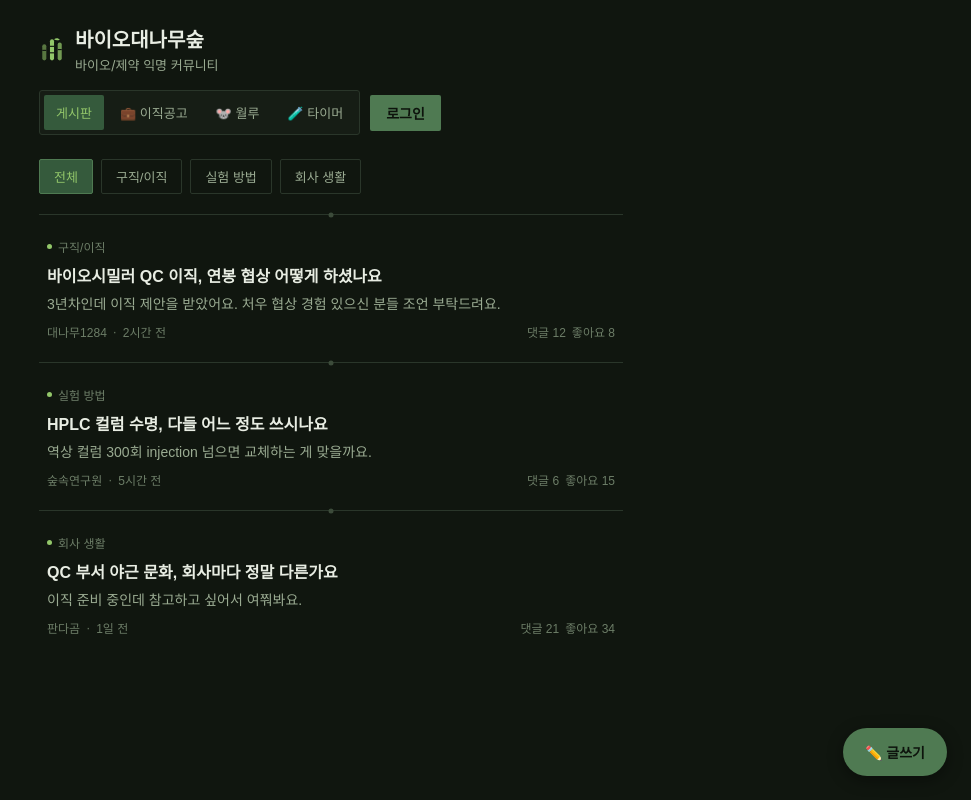
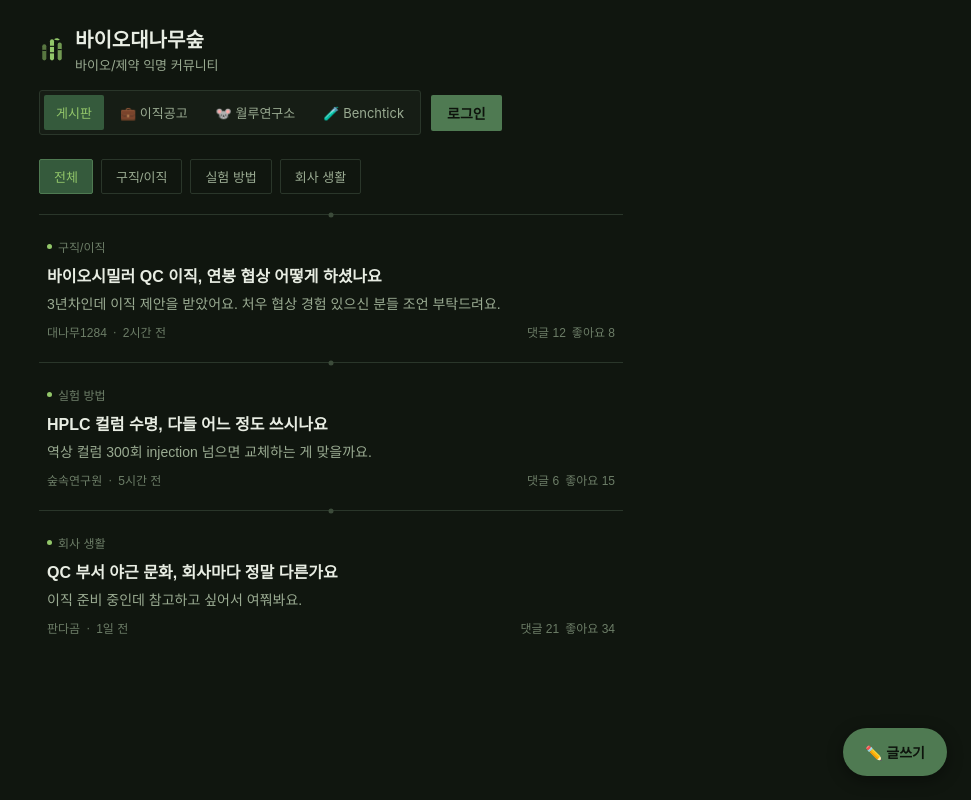
Before and after one commit to Diamorek/bamboo-forest-biotech, a React (Vite) app in the folder frontend/: page / in a window 1280 px wide. Shown: the whole page, without its empty margins (309-1280 px from the left). Built offline with nearby package versions, Linux system fonts and the light colour scheme; no server answers; a web font is replaced by a local one.

Commit message:
Update TopNav.jsx

```diff
--- a/frontend/src/components/TopNav.jsx
+++ b/frontend/src/components/TopNav.jsx
@@ -37,13 +37,13 @@
             className={`top-nav-tab ${active === 'lupin' ? 'is-active' : ''}`}
             onClick={() => onNavigate('lupin')}
           >
-            🐭 월루
+            🐭 월루연구소
           </button>
           <button
             className={`top-nav-tab ${active === 'timer' ? 'is-active' : ''}`}
             onClick={() => onNavigate('timer')}
           >
-            🧪 타이머
+            🧪 Benchtick
           </button>
         </nav>
 
```
